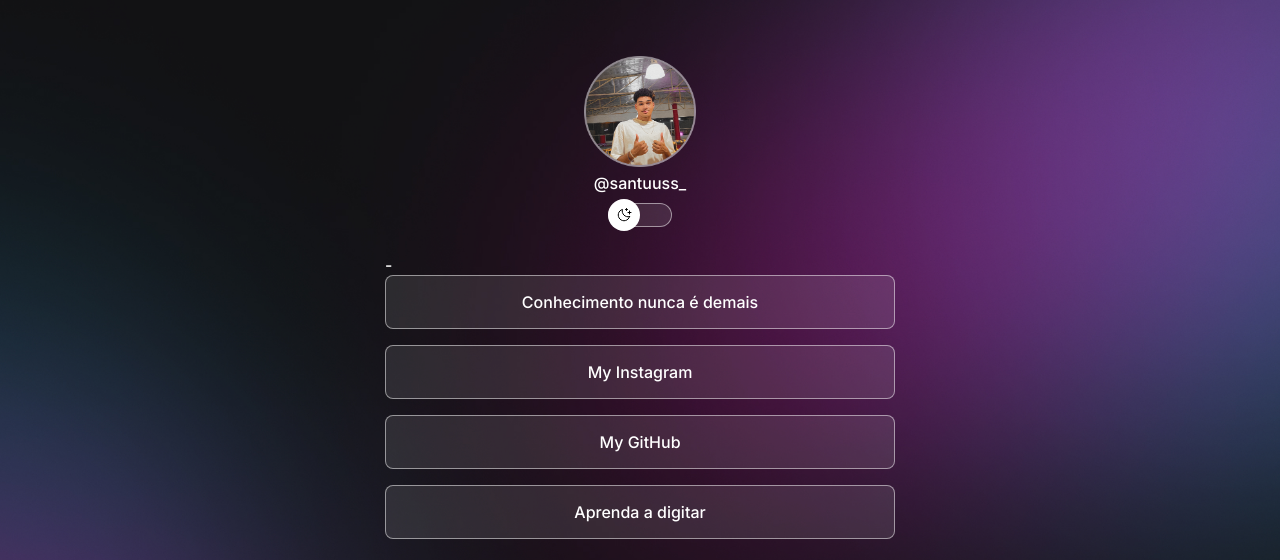
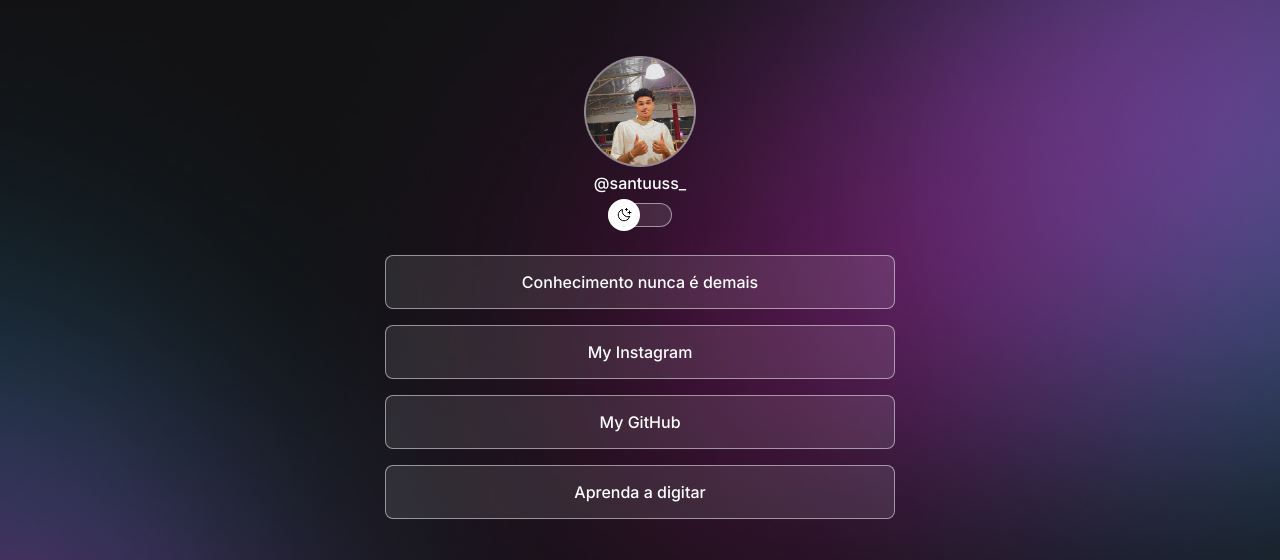
Before and after one commit to muriisantuss/project-Rockeseat, a plain HTML site: page index.html in a window 1280 px wide. Shown: the top 560 px of the page. Drawn offline with nearby package versions, Linux system fonts and the light colour scheme.

Commit message:
be happy

```diff
--- a/index.html
+++ b/index.html
@@ -20,7 +20,7 @@
                 <span></span>
         </div>
         <ul>
-            <li>-
+            <li>
                 <a href="#">Conhecimento nunca é demais</a>
             </li>
             <li>
```
